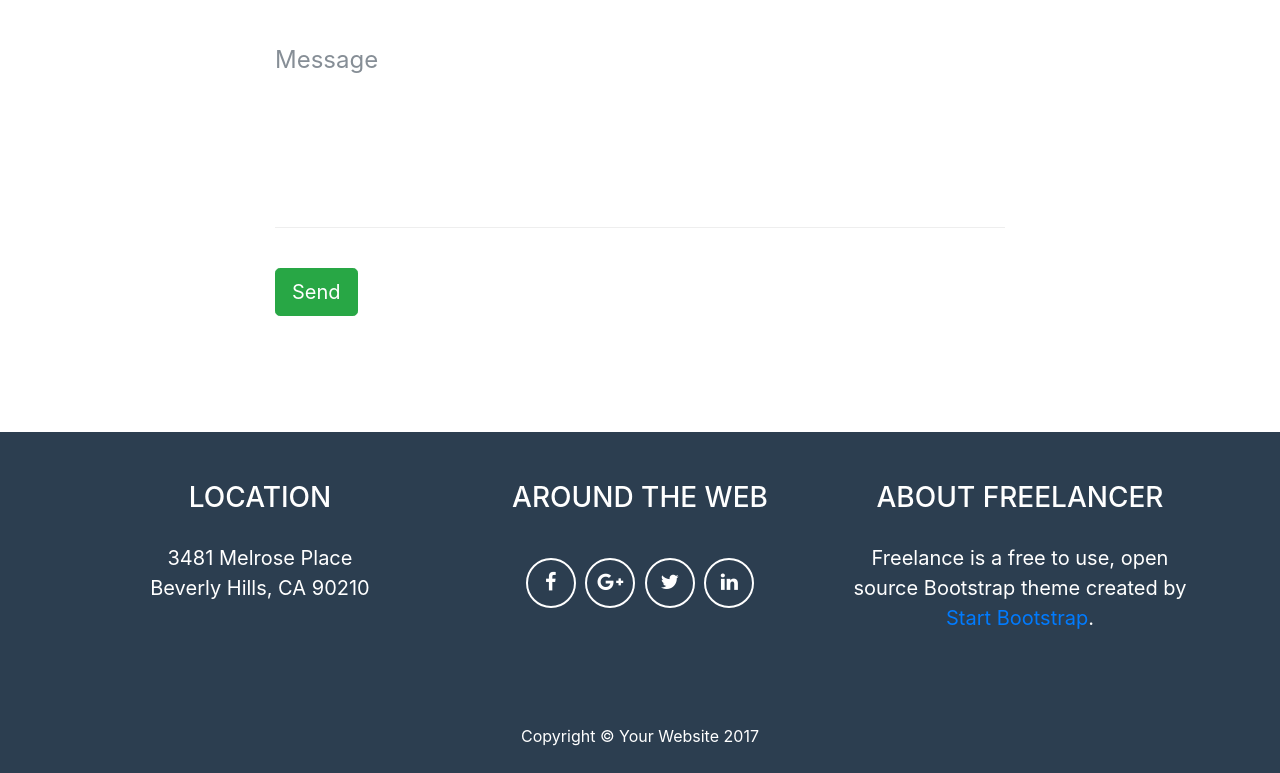
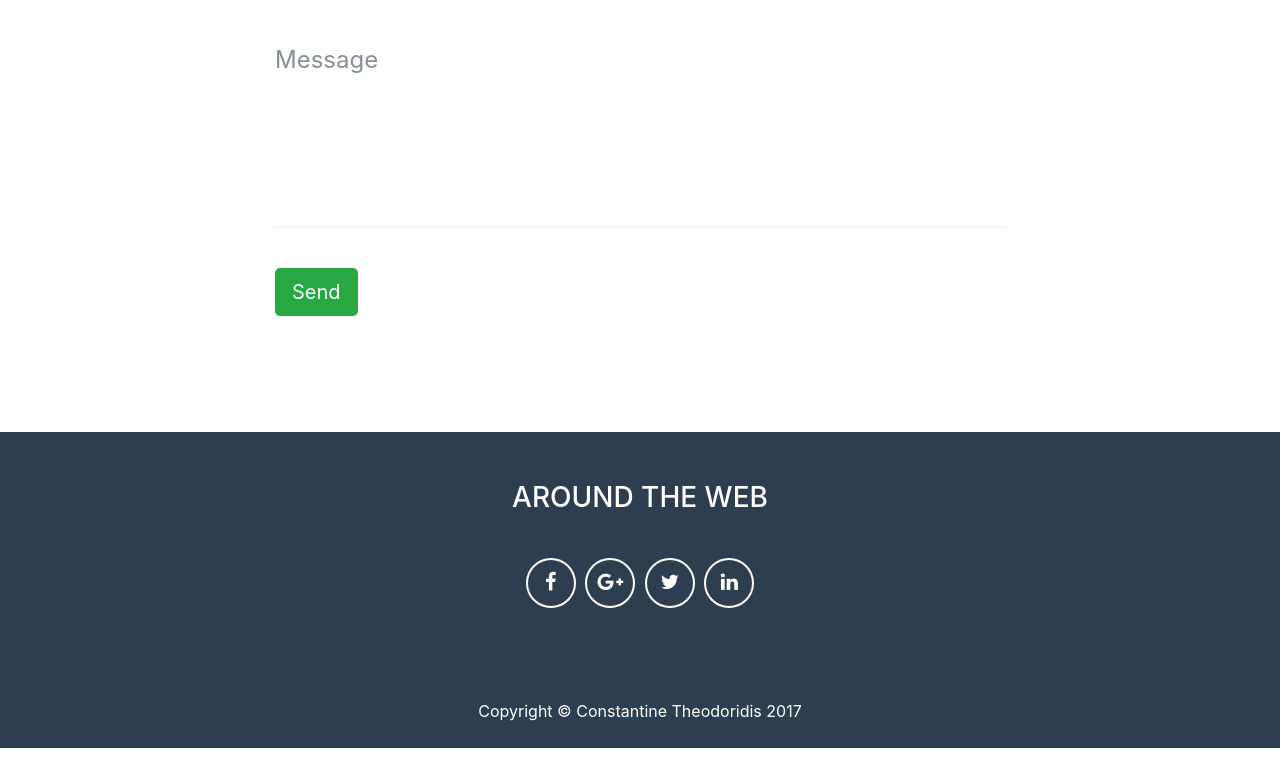
Before and after one commit to TConstantine/tconstantine.github.io, a website with bundled scripts: page index.html in a window 1280 px wide. Shown: the part 2662-3435 px from the top of the page. After the commit the page ends 3410 px from the top, so only its background shows below. Built offline with nearby package versions, Linux system fonts and the light colour scheme.

Commit message:
Update footer

```diff
--- a/index.html
+++ b/index.html
@@ -169,12 +169,7 @@
       <div class="footer-above">
         <div class="container">
           <div class="row">
-            <div class="footer-col col-md-4">
-              <h3>Location</h3>
-              <p>3481 Melrose Place
-                <br>Beverly Hills, CA 90210</p>
-            </div>
-            <div class="footer-col col-md-4">
+            <div class="footer-col col-md-12">
               <h3>Around the Web</h3>
               <ul class="list-inline">
                 <li class="list-inline-item">
@@ -199,11 +194,6 @@
                 </li>
               </ul>
             </div>
-            <div class="footer-col col-md-4">
-              <h3>About Freelancer</h3>
-              <p>Freelance is a free to use, open source Bootstrap theme created by
-                <a href="http://startbootstrap.com">Start Bootstrap</a>.</p>
-            </div>
           </div>
         </div>
       </div>
@@ -211,7 +201,7 @@
         <div class="container">
           <div class="row">
             <div class="col-lg-12">
-              Copyright &copy; Your Website 2017
+              Copyright &copy; Constantine Theodoridis 2017
             </div>
           </div>
         </div>
```
